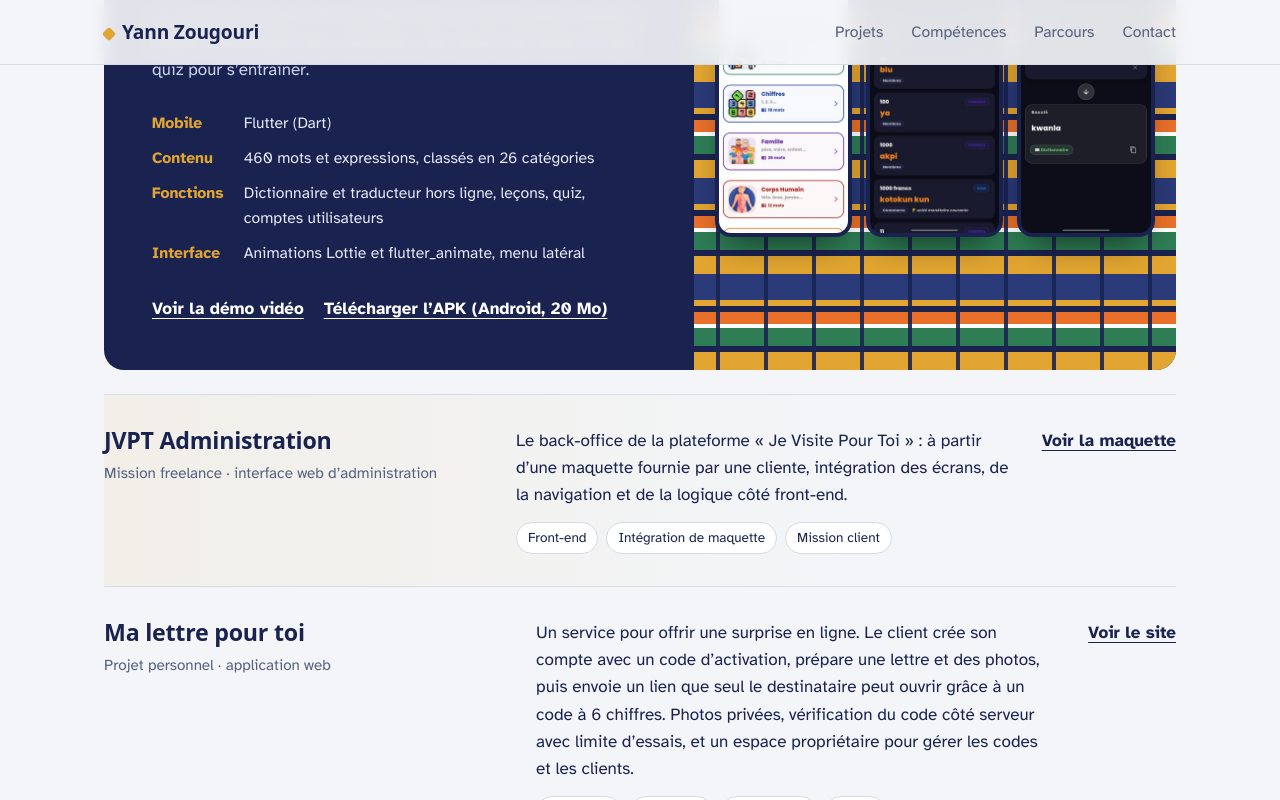
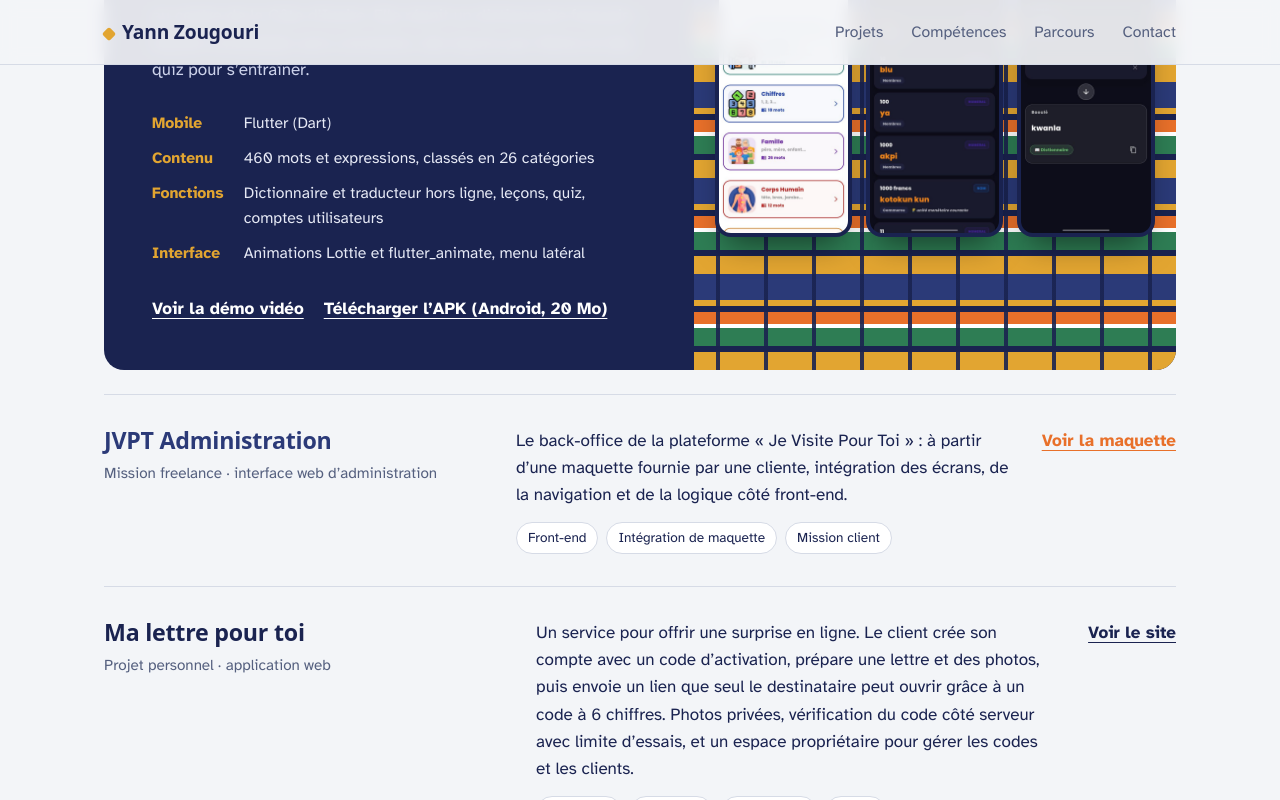
Before and after one commit to ProWorker225/Portfolio, a plain HTML site: page index.html in a window 1280 px wide. In both pictures the pointer is over the element "JVPT Administration". Shown: the part 1142-1942 px from the top of the page. Drawn offline with Linux system fonts and the light colour scheme; a web font is replaced by a local one.

Commit message:
Effet de survol des projets plus discret

```diff
--- a/index.html
+++ b/index.html
@@ -197,8 +197,10 @@
   .js .shots img.is-visible{transition:transform .35s ease, box-shadow .35s ease}
   .shots img:hover, .js .shots img.is-visible:hover{transform:translateY(-8px) rotate(-1deg);box-shadow:0 26px 36px -14px rgba(0,0,0,.6)}
   main{overflow-x:clip}
-  .project{transition:background-color .3s ease}
-  .project:hover{background:linear-gradient(90deg,rgba(226,165,49,.08),transparent 70%)}
+  .project h3, .project .go{transition:color .25s ease}
+  .project:hover h3{color:var(--indigo-2)}
+  .project:hover .go{color:var(--orange)}
+
 
   @media (prefers-reduced-motion:reduce){
     html{scroll-behavior:auto}
```
